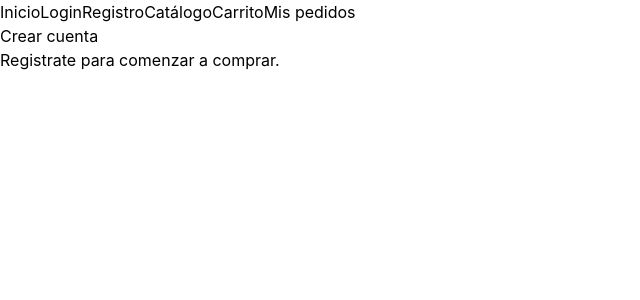
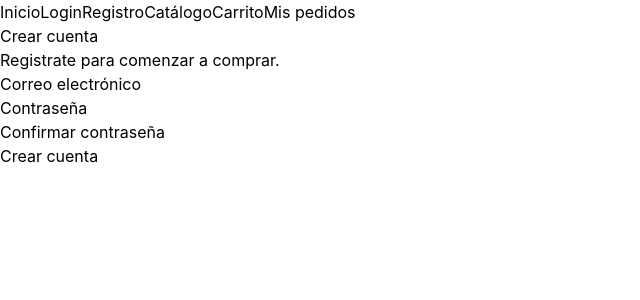
Before and after one commit to jpatriciomaydana/Proyecto-M5-Juan-patricio-Maydana-FT77, a React (Vite) app: page /registro in a window 1280 px wide. Shown: the top 300 px of the page, without its empty margins (0-640 px from the left). Built offline with nearby package versions, Linux system fonts and the light colour scheme; no server answers.

Commit message:
feat: validar formulario de registro

```diff
--- a/src/pages/auth/Register.tsx
+++ b/src/pages/auth/Register.tsx
@@ -1,8 +1,80 @@
+import { useState } from "react";
+import type { SubmitEvent } from "react";
+
 function Register() {
+    const [email, setEmail] = useState("");
+    const [password, setPassword] = useState("");
+    const [confirmPassword, setConfirmPassword] = useState("");
+    const [loading, setLoading] = useState(false);
+    const [error, setError] = useState("");
+
+    function handleSubmit(event: SubmitEvent<HTMLFormElement>) {
+        event.preventDefault();
+
+        setError("");
+
+        if (password !== confirmPassword) {
+            setError("Las contraseñas no coinciden.");
+            return;
+        }
+
+        setLoading(true);
+
+        // Próximo paso: conectar register() mediante useAuth().
+    }
+
     return (
         <main>
             <h1>Crear cuenta</h1>
             <p>Registrate para comenzar a comprar.</p>
+
+            {error && <p>{error}</p>}
+
+            <form onSubmit={handleSubmit}>
+                <div>
+                    <label htmlFor="email">Correo electrónico</label>
+                    <input
+                        id="email"
+                        type="email"
+                        value={email}
+                        onChange={(event) => setEmail(event.target.value)}
+                        autoComplete="email"
+                        required
+                    />
+                </div>
+
+                <div>
+                    <label htmlFor="password">Contraseña</label>
+                    <input
+                        id="password"
+                        type="password"
+                        value={password}
+                        onChange={(event) => setPassword(event.target.value)}
+                        autoComplete="new-password"
+                        required
+                    />
+                </div>
+
+                <div>
+                    <label htmlFor="confirmPassword">
+                        Confirmar contraseña
+                    </label>
+                    <input
+                        id="confirmPassword"
+                        type="password"
+                        value={confirmPassword}
+                        onChange={(event) =>
+                            setConfirmPassword(event.target.value)
+                        }
+                        autoComplete="new-password"
+                        required
+                    />
+                </div>
+
+                <button type="submit" disabled={loading}>
+                    {loading ? "Creando cuenta..." : "Crear cuenta"}
+                </button>
+            </form>
         </main>
     );
 }
```
